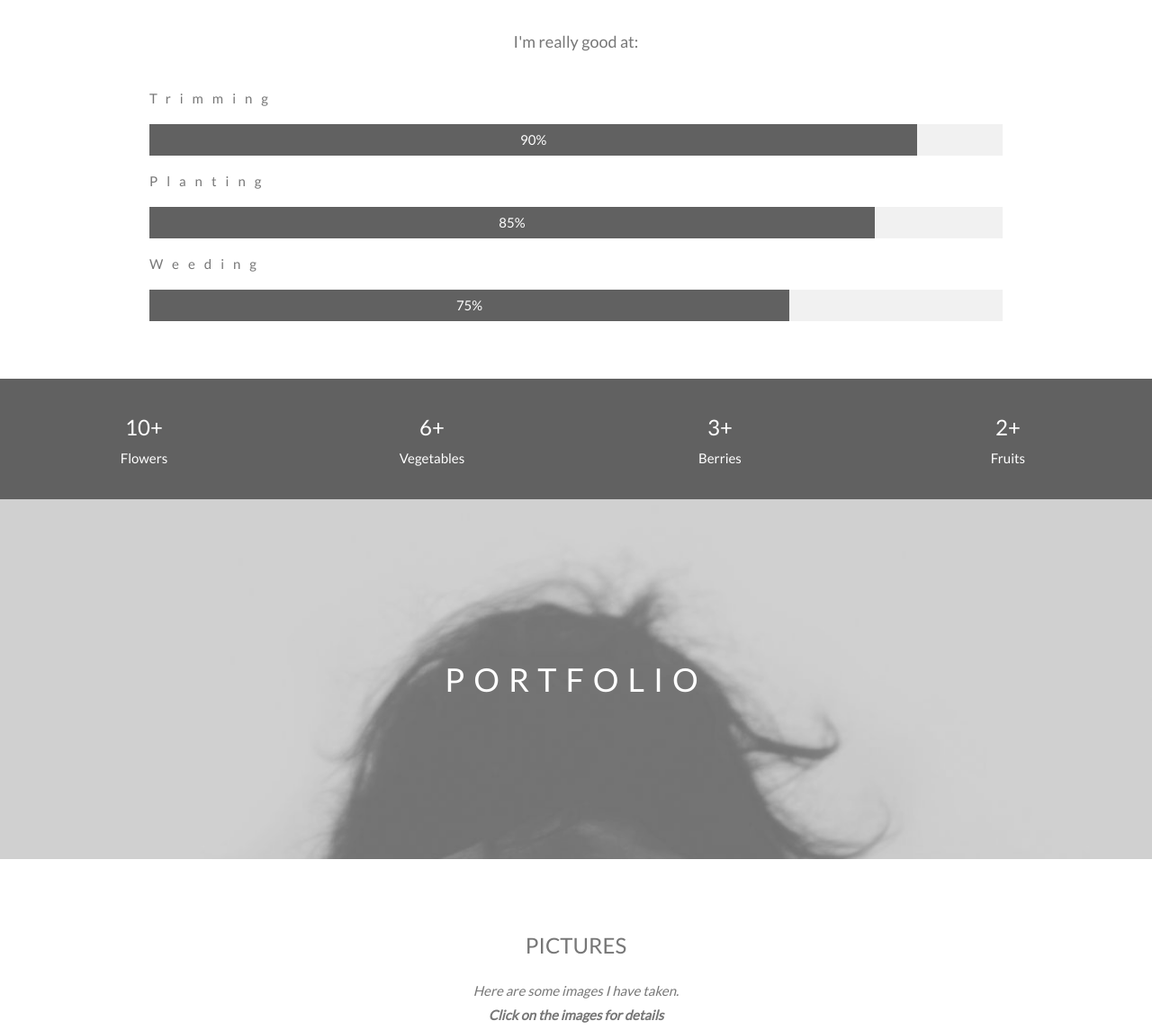
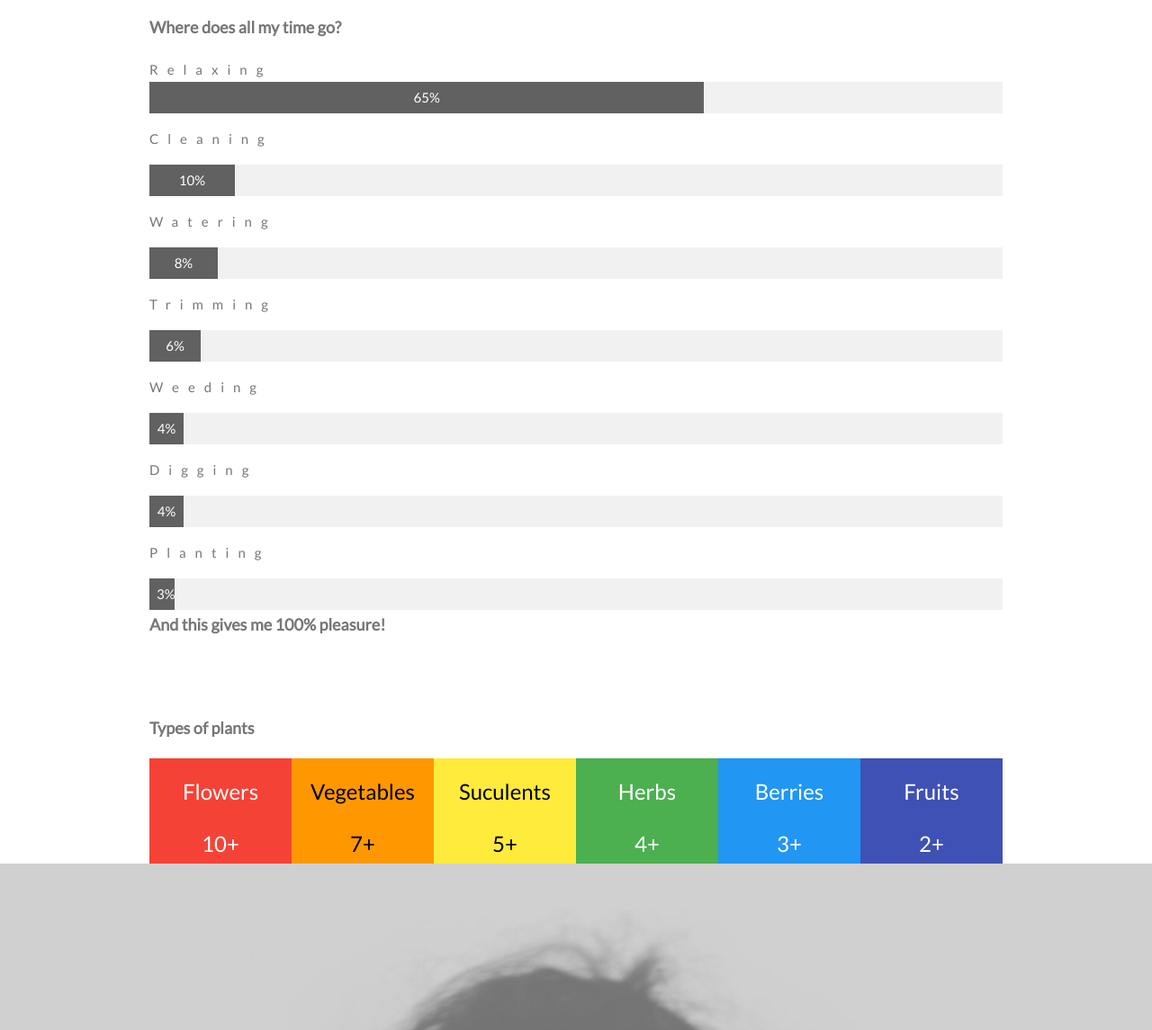
Before and after one commit to virsto/EvaS, a plain HTML site: page index.html in a window 1280 px wide. Shown: the part 1520-2665 px from the top of the page at 90% size. Drawn offline with nearby package versions, Linux system fonts and the light colour scheme; some packages are replaced by stand-ins of ours.

Commit message:
Major changes to index.html

```diff
--- a/index.html
+++ b/index.html
@@ -63,9 +63,11 @@ body, html {
     <a href="#about" class="w3-bar-item w3-button w3-hide-small"><i class="fa fa-user"></i> ABOUT</a>
     <a href="#portfolio" class="w3-bar-item w3-button w3-hide-small"><i class="fa fa-th"></i> PORTFOLIO</a>
     <a href="#contact" class="w3-bar-item w3-button w3-hide-small"><i class="fa fa-envelope"></i> CONTACT</a>
+    <!--
     <a href="#" class="w3-bar-item w3-button w3-hide-small w3-right w3-hover-red">
       <i class="fa fa-search"></i>
     </a>
+  -->
   </div>
 
   <!-- Navbar on small screens -->
@@ -73,7 +75,9 @@ body, html {
     <a href="#about" class="w3-bar-item w3-button" onclick="toggleFunction()">ABOUT</a>
     <a href="#portfolio" class="w3-bar-item w3-button" onclick="toggleFunction()">PORTFOLIO</a>
     <a href="#contact" class="w3-bar-item w3-button" onclick="toggleFunction()">CONTACT</a>
+    <!--
     <a href="#" class="w3-bar-item w3-button">SEARCH</a>
+  -->
   </div>
 </div>
 
@@ -88,7 +92,7 @@ body, html {
 <div class="w3-content w3-container w3-padding-64" id="about">
   <h3 class="w3-center">ABOUT ME</h3>
   <p class="w3-center"><em>"If you wish to be happy for a short time, get drunk. To be happy for a long time, fall in love. To be happy forever, take up gardening"</em></p>
-  <p>This is a prototype "personal" website, for a friend who is a colonist. Lorem ipsum dolor sit amet, consectetur adipiscing elit, sed do eiusmod tempor incididunt ut labore et dolore magna aliqua. Ut enim ad minim veniam,
+  <p>This is a prototype "personal" website for a colonist. Lorem ipsum dolor sit amet, consectetur adipiscing elit, sed do eiusmod tempor incididunt ut labore et dolore magna aliqua. Ut enim ad minim veniam,
     quis nostrud exercitation ullamco laboris nisi ut aliquip ex ea commodo consequat. Duis aute irure dolor in reprehenderit in voluptate velit esse cillum dolore eu fugiat nulla pariatur. Excepteur sint occaecat cupidatat non proident, sunt in culpa
     qui officia deserunt mollit anim id est laborum consectetur adipiscing elit, sed do eiusmod tempor incididunt ut labore et dolore magna aliqua. Ut enim ad minim veniam, quis nostrud exercitation ullamco laboris nisi ut aliquip ex ea commodo consequat.</p>
   <div class="w3-row">
@@ -104,22 +108,53 @@ body, html {
         incididunt ut labore et dolore magna aliqua. Ut enim ad minim veniam, quis nostrud exercitation ullamco laboris nisi ut aliquip ex ea commodo consequat.</p>
     </div>
   </div>
-  <p class="w3-large w3-center w3-padding-16">I'm really good at:</p>
-  <p class="w3-wide"><!--<i class="fa fa-camera">--></i>Trimming</p>
+
+  <p class="w3-large"><b>Where does all my time go?</b></p>
+  <span class="w3-wide"><!--<i class="fa fa-camera">--></i>Relaxing</span>
   <div class="w3-light-grey">
-    <div class="w3-container w3-padding-small w3-dark-grey w3-center" style="width:90%">90%</div>
+    <div class="w3-container w3-padding-small w3-dark-grey w3-center" style="width:65%">65%</div>
   </div>
-  <p class="w3-wide"><!--<i class="fa fa-laptop">--></i>Planting</p>
+  <p class="w3-wide"><!--<i class="fa fa-camera">--></i>Cleaning</p>
   <div class="w3-light-grey">
-    <div class="w3-container w3-padding-small w3-dark-grey w3-center" style="width:85%">85%</div>
+    <div class="w3-container w3-padding-small w3-dark-grey w3-center" style="width:10%">10%</div>
+  </div>
+  <p class="w3-wide"><!--<i class="fa fa-camera">--></i>Watering</p>
+  <div class="w3-light-grey">
+    <div class="w3-container w3-padding-small w3-dark-grey w3-center" style="width:8%">8%</div>
+  </div>
+  <p class="w3-wide"><!--<i class="fa fa-laptop">--></i>Trimming</p>
+  <div class="w3-light-grey">
+    <div class="w3-container w3-padding-small w3-dark-grey w3-center" style="width:6%">6%</div>
   </div>
   <p class="w3-wide"><!--<i class="fa fa-photo">--></i>Weeding</p>
   <div class="w3-light-grey">
-    <div class="w3-container w3-padding-small w3-dark-grey w3-center" style="width:75%">75%</div>
+    <div class="w3-container w3-padding-small w3-dark-grey w3-center" style="width:4%">4%</div>
   </div>
+  <p class="w3-wide"><!--<i class="fa fa-photo">--></i>Digging</p>
+  <div class="w3-light-grey">
+    <div class="w3-container w3-padding-small w3-dark-grey w3-center" style="width:4%">4%</div>
+  </div>
+  <p class="w3-wide"><!--<i class="fa fa-photo">--></i>Planting</p>
+  <div class="w3-light-grey">
+    <div class="w3-container w3-padding-small w3-dark-grey w3-center" style="width:3%">3%</div>
+  </div>
+  <span class="w3-large "><b>And this gives me 100% pleasure!</b></span>
 </div>
 
-<div class="w3-row w3-center w3-dark-grey w3-padding-16">
+<div class="w3-content w3-container">
+
+  <p <span class="w3-large"><b>Types of plants</b></span></p>
+  <!--<div class="w3-row w3-center w3-dark-grey w3-padding-16"> -->
+  <div class="w3-row w3-center w3-dark-grey">
+    <div class="w3-col m2 w3-red"><p><span class="w3-xlarge">Flowers</p><span class="w3-xlarge">10+</span></div>
+    <div class="w3-col m2 w3-orange"><p><span class="w3-xlarge">Vegetables</p><span class="w3-xlarge">7+</span></div>
+    <div class="w3-col m2 w3-yellow"><p><span class="w3-xlarge">Suculents</p><span class="w3-xlarge">5+</span></div>
+    <div class="w3-col m2 w3-green"><p><span class="w3-xlarge">Herbs</p><span class="w3-xlarge">4+</span></div>
+    <div class="w3-col m2 w3-blue"><p><span class="w3-xlarge">Berries</p><span class="w3-xlarge">3+</span></div>
+    <div class="w3-col m2 w3-indigo"><p><span class="w3-xlarge">Fruits</p><span class="w3-xlarge">2+</span></div>
+
+    </div>
+    <!--
     <div class="w3-quarter w3-section">
       <span class="w3-xlarge">10+</span><br>
       Flowers
@@ -129,6 +164,10 @@ body, html {
       Vegetables
     </div>
     <div class="w3-quarter w3-section">
+      <span class="w3-xlarge">4+</span><br>
+      Herbs
+    </div>
+    <div class="w3-quarter w3-section">
       <span class="w3-xlarge">3+</span><br>
       Berries
     </div>
@@ -136,6 +175,7 @@ body, html {
       <span class="w3-xlarge">2+</span><br>
       Fruits
     </div>
+  -->
 </div>
 
 <!-- Second Parallax Image with Portfolio Text -->
@@ -148,7 +188,7 @@ body, html {
 <!-- Container (Portfolio Section) -->
 <div class="w3-content w3-container w3-padding-64" id="portfolio">
   <h3 class="w3-center">PICTURES</h3>
-  <p class="w3-center"><em>Here are some images I have taken.<br><b> Click on the images for details</b></em></p><br>
+  <p class="w3-center"><em>Images from my colony lot<br><b> Click on the images for details</b></em></p><br>
 
   <!-- Responsive Grid. Four columns on tablets, laptops and desktops. Will stack on mobile devices/small screens (100% width) -->
   <div class="w3-row-padding w3-center">
@@ -269,7 +309,8 @@ body, html {
 </div>
 
 <!-- Footer -->
-<footer class="w3-center w3-black w3-padding-64 w3-opacity w3-hover-opacity-off">
+<!-- <footer class="w3-center w3-black w3-padding-64 w3-opacity w3-hover-opacity-off"> -->
+<footer class="w3-center w3-black w3-padding-24 w3-opacity w3-hover-opacity-off">
   <a href="#home" class="w3-button w3-light-grey"><i class="fa fa-arrow-up w3-margin-right"></i>To the top</a>
   <!--
   <div class="w3-xlarge w3-section">
```
Lines whose indentation alone changed are shown as unchanged.
